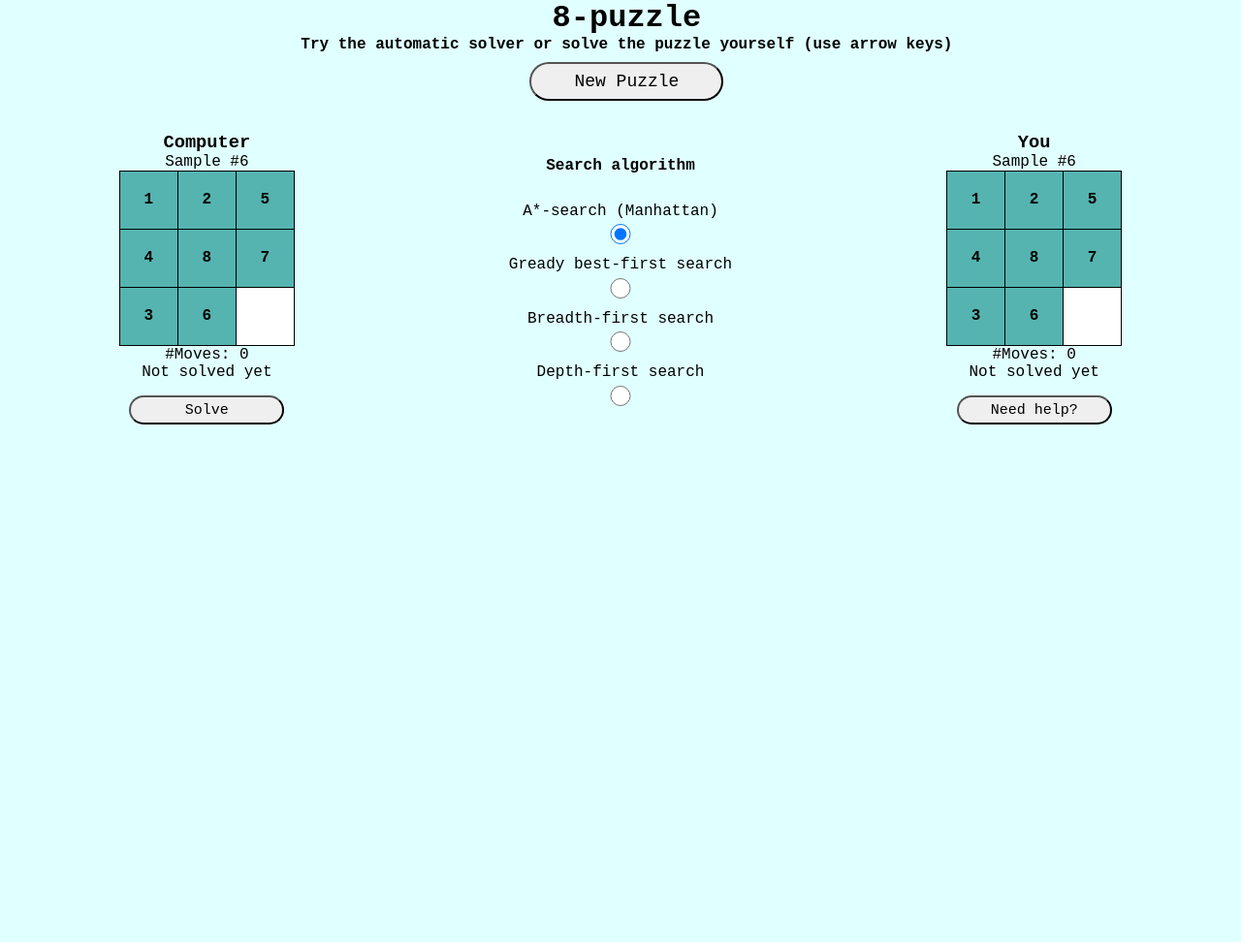
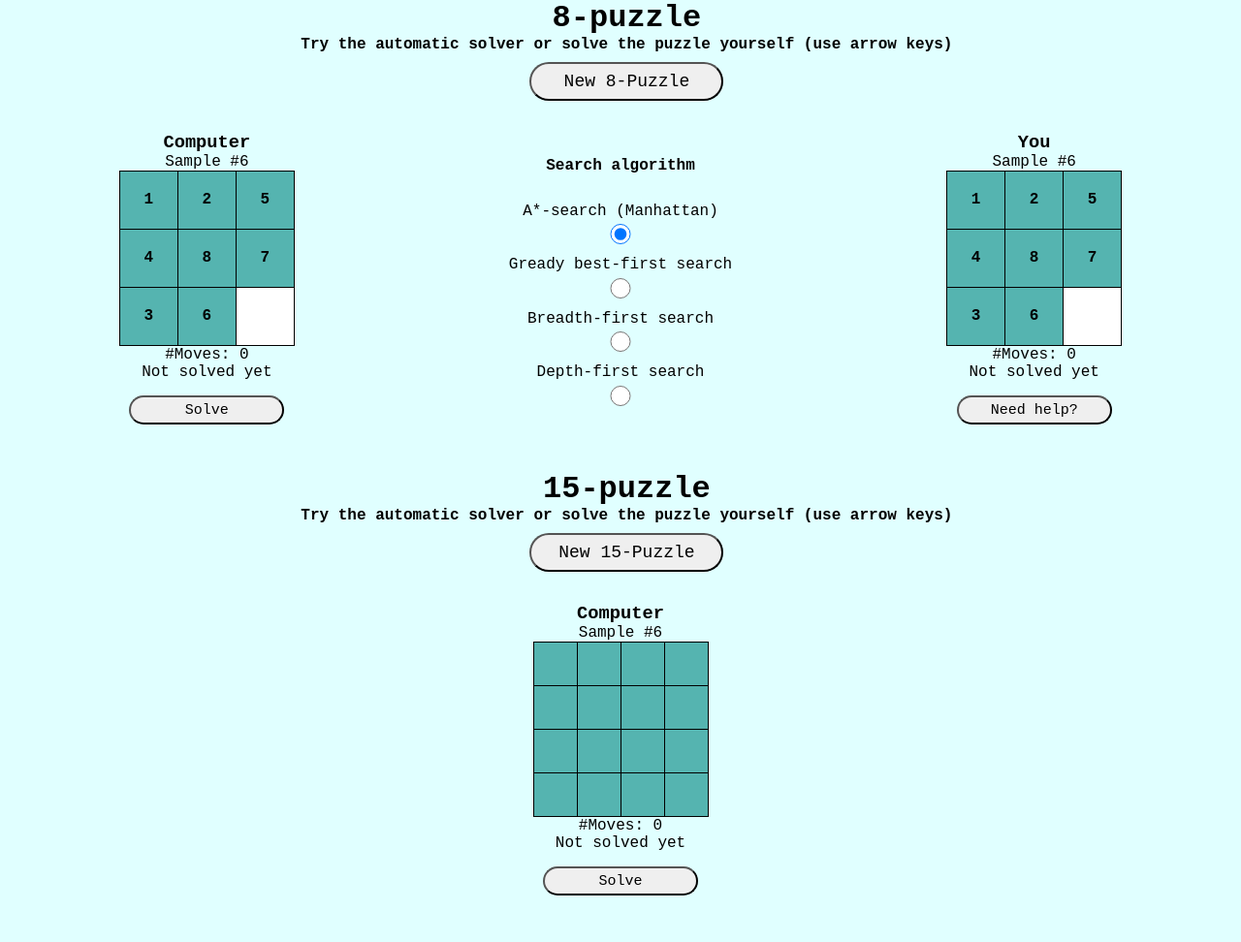
Before and after one commit to KristianMSchmidt/Flask-8-puzzle, a Flask app: page / in a window 1280 px wide. Shown: the whole page at 97% size. Before the commit the page ends 438 px from the top, so only its background shows below. Run offline with Flask 2, Linux system fonts and the light colour scheme.

Commit message:
started making 15puzzle

```diff
--- a/static/css/main.css
+++ b/static/css/main.css
@@ -141,6 +141,35 @@ html {
   background-color: white;
 }
 
+.fifteen-board {
+  display: -ms-grid;
+  display: grid;
+  -ms-grid-columns: 1fr 1fr 1fr 1fr;
+      grid-template-columns: 1fr 1fr 1fr 1fr;
+  -ms-grid-rows: 1fr 1fr 1fr 1fr;
+      grid-template-rows: 1fr 1fr 1fr 1fr;
+  border-bottom: 1px solid black;
+  border-left: 1px solid black;
+  gap: 0;
+  width: 180px;
+  height: 180px;
+  background-color: #55b4b0;
+  color: #000;
+}
+
+.fifteen-board > div {
+  padding: 20px;
+  text-align: center;
+  border-top: 1px solid black;
+  border-right: 1px solid black;
+  font-size: 1em;
+  font-weight: bold;
+}
+
+.fifteen-board > div.zero-tile {
+  background-color: white;
+}
+
 @media only screen and (max-width: 950px) {
   /*985px) {*/
   .horizontal-flex-container {
--- a/static/css/main.scss
+++ b/static/css/main.scss
@@ -124,6 +124,30 @@ html {
   }
 }
 
+.fifteen-board {
+  display: grid;
+  grid-template-columns: 1fr 1fr 1fr 1fr;
+  grid-template-rows: 1fr 1fr 1fr 1fr;
+  border-bottom: 1px solid black;
+  border-left: 1px solid black;
+  gap: 0;
+  width: 180px;
+  height: 180px;
+  background-color: $tile-color;
+  color: set-text-color($tile-color);
+
+  > div {
+    padding: 20px;
+    text-align: center;
+    border-top: 1px solid black;
+    border-right: 1px solid black;
+    font-size: 1em;
+    font-weight: bold;
+    &.zero-tile {
+      background-color: $zero-tile-color;
+    }
+  }
+}
 @media only screen and (max-width: 950px) {
   /*985px) {*/
   .horizontal-flex-container {
--- a/templates/index.html
+++ b/templates/index.html
@@ -5,7 +5,7 @@
 <div class="title-area">
     <h1>8-puzzle</h1>
     <h4>Try the automatic solver or solve the puzzle yourself (use arrow keys)</h4>
-    <input type="button" id="new_puzzle_btn" value="New Puzzle">
+    <input type="button" id="new_puzzle_btn" value="New 8-Puzzle">
 </div>
 
 <div class="horizontal-flex-container">
@@ -88,4 +88,30 @@
 <script src="../static/js/render_puzzle.js"></script>
 <script src= "../static/js/main.js"></script>
 
+<div class="title-area">
+    <h1>15-puzzle</h1>
+    <h4>Try the automatic solver or solve the puzzle yourself (use arrow keys)</h4>
+    <input type="button" id="new_15puzzle_btn" value="New 15-Puzzle">
+</div>
+
+<div class="horizontal-flex-container">
+    <div class="vertical-flex-container game-area">
+        <h3>Computer</h3>
+        <p>Sample #{{data["puzzle_number"]}}</p>
+        <div class="fifteen-board">
+            {% for i in range(4) %}
+                {% for j in range(4) %}
+                    <div id="ai{{i|string}}{{j|string}}"></div>
+                {% endfor %}
+            {% endfor %}
+        </div>
+        <p id="ai_move_count">#Moves: 0</p>
+        <p id="ai_status">Not solved yet</p>
+        {% if not data["ai_solution_computed"] %}
+            <input type="button" id="solve_btn" value="Solve">
+        {% else %}
+            <input type="button" id="reset_btn" value="Reset">
+        {% endif %}
+   </div>
+</div>
 {% endblock body %}
```
Also changed, not shown: 1 other file.
